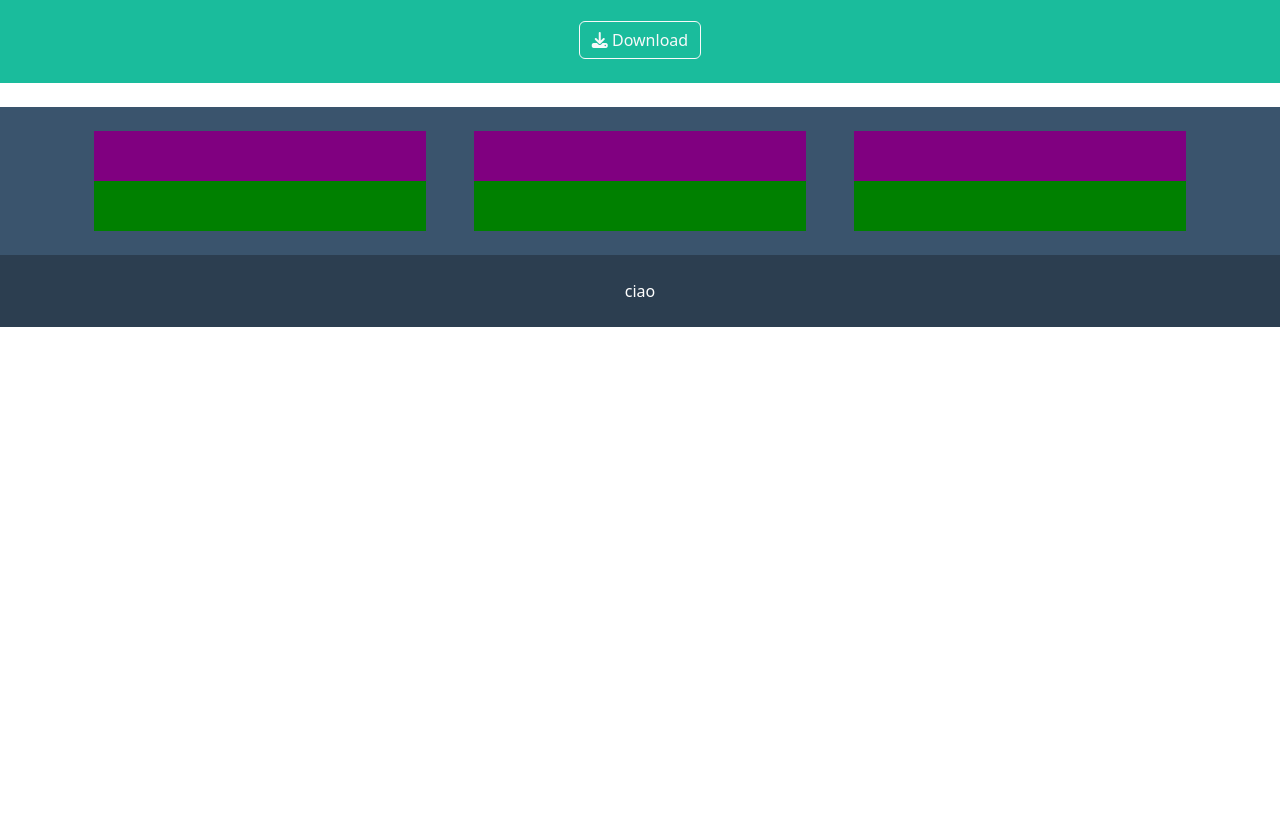
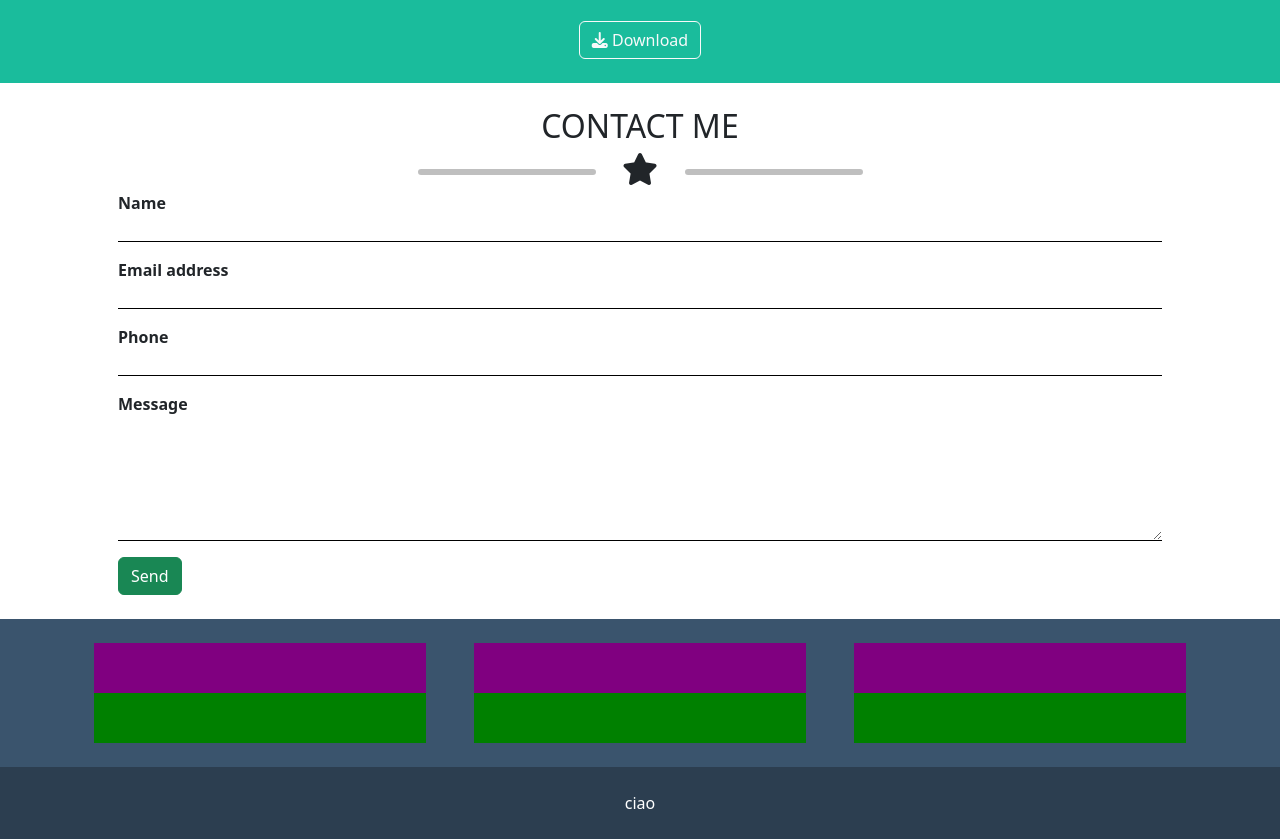
Before and after one commit to AntoninoIrrera/html-css-bootstrap-freelancer, a plain HTML site: page index.html in a window 1280 px wide. Shown: the part 1567-2406 px from the top of the page. Before the commit the page ends 1894 px from the top, so only its background shows below. Drawn offline with nearby package versions, Linux system fonts and the light colour scheme.

Commit message:
quarta section

```diff
--- a/css/style.css
+++ b/css/style.css
@@ -73,6 +73,17 @@ header{
 
 /* ------------ */
 
+/* css quarta section */
+
+    .form_about{
+        display: block;
+        border: none;
+        border-bottom: 1px solid black;
+        width: 100%;
+    }
+
+/* --------- */
+
 /* css footer */
 
 .section_footer{
--- a/index.html
+++ b/index.html
@@ -146,6 +146,49 @@
                     </div>
                 </div>
             </section>
+
+            <section class="mb-4">
+                <div class="container px-5">
+                    <div class="row">
+                        <div class="col-12 text-center">
+                            <h2 class="text-uppercase">Contact Me</h2>
+                            <div class="row justify-content-center">
+                                <div class="col-2 p-0">
+                                    <hr class="riga_nera">
+                                </div>
+                                <div class="col-1 p-0 mx-2 mx-lg-0">
+                                    <i class="fa-solid fa-star"></i>
+                                </div>
+                                <div class="col-2 p-0">
+                                    <hr class="riga_nera">
+                                </div>
+                            </div>
+                        </div>
+                        <div class="col-12">
+                            <form>
+                                <div class="mb-3">
+                                    <label for="name" class="fw-bold">Name</label>
+                                    <input type="text" class="form_about" id="name" aria-describedby="emailHelp">
+                                </div>
+                                <div class="mb-3">
+                                    <label for="exampleInputEmail1" class="fw-bold">Email address</label>
+                                    <input type="email" class="form_about" id="exampleInputEmail1" aria-describedby="emailHelp">
+                                </div>
+                                <div class="mb-3">
+                                    <label for="phone" class="fw-bold">Phone</label>
+                                    <input type="number" class="form_about" id="phone" aria-describedby="emailHelp">
+                                </div>
+                                <div class="mb-3">
+                                    <label for="message" class="fw-bold">Message</label>
+                                    <textarea class="form_about" id="message" rows="5"></textarea>
+                                </div>
+                                <button type="submit" class="btn btn-success">Send</button>
+                            </form>
+                        </div>
+                    </div>
+                </div>
+            </section>
+
         </main>
 
 
```
